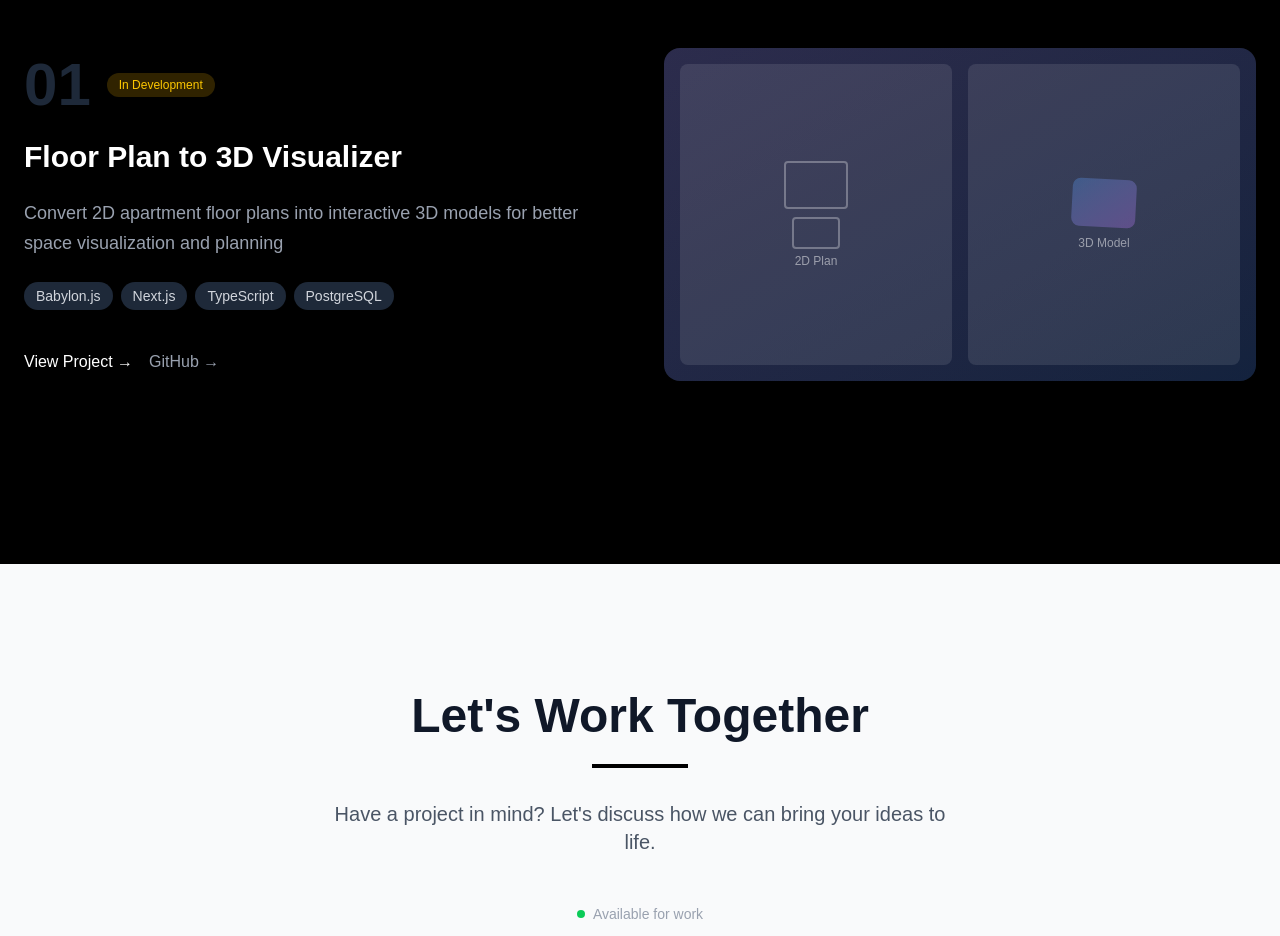
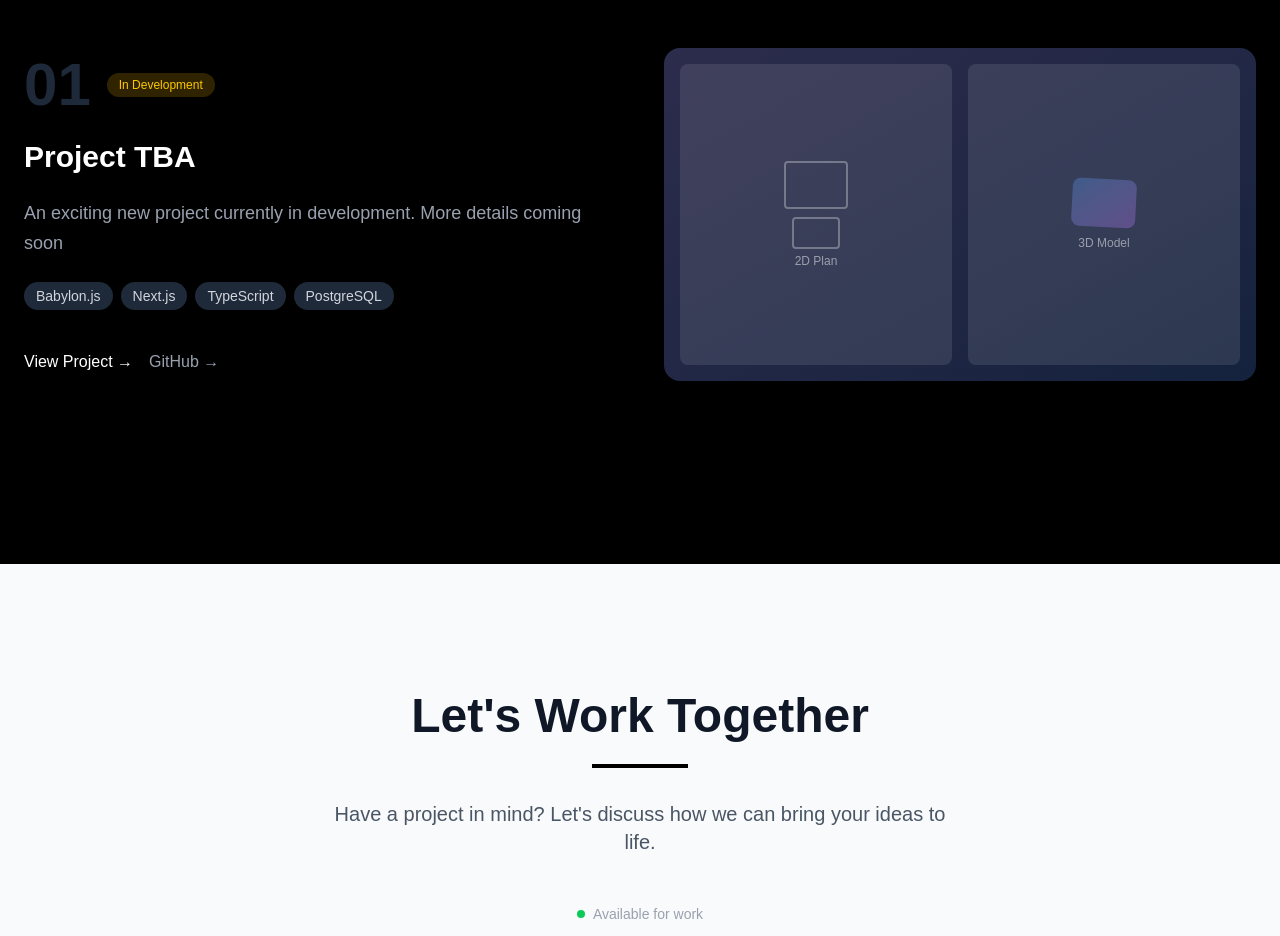
Before and after one commit to numoh/portfolio, a Next.js app: page / in a window 1280 px wide. Shown: the part 1860-2796 px from the top of the page. Built offline with nearby package versions, Linux system fonts and the light colour scheme.

Commit message:
Updated project to TBA

```diff
--- a/src/components/sections/Projects.tsx
+++ b/src/components/sections/Projects.tsx
@@ -1,8 +1,8 @@
 export default function Projects() {
   const projects = [
     {
-      title: "Floor Plan to 3D Visualizer",
-      description: "Convert 2D apartment floor plans into interactive 3D models for better space visualization and planning",
+      title: "Project TBA",
+      description: "An exciting new project currently in development. More details coming soon",
       tech: ["Babylon.js", "Next.js", "TypeScript", "PostgreSQL"],
       status: "In Development"
     }
```
